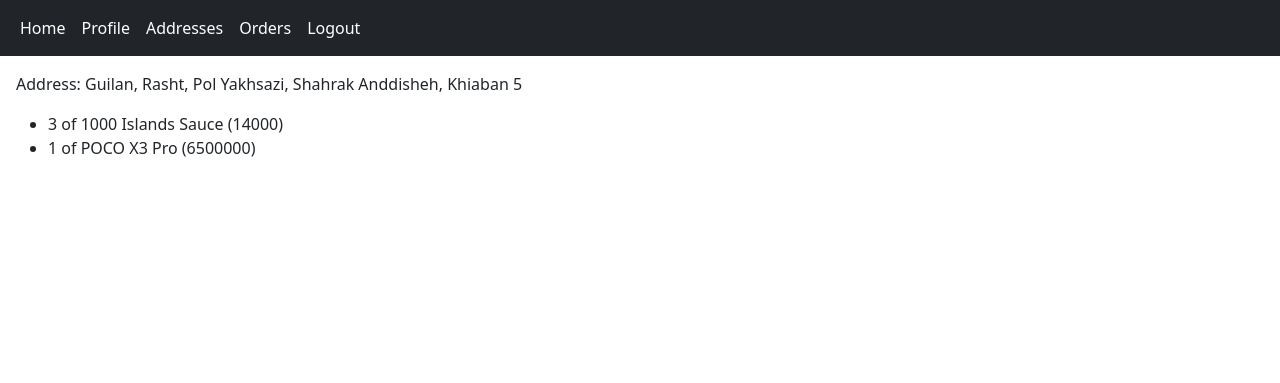
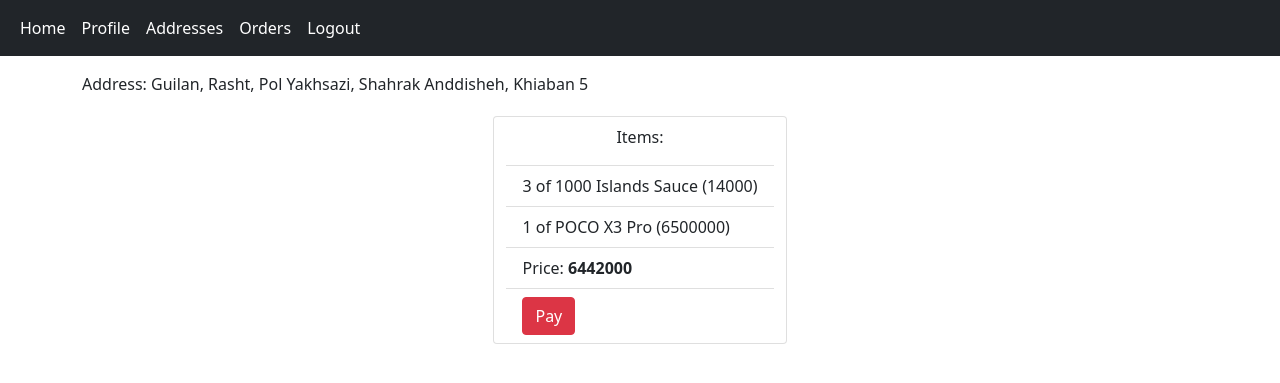
Before and after one commit to ABolouk/Online-Shop-Django, a Django app: page /customer/order_history/1 in a window 1280 px wide. Shown: the top 383 px of the page. Run offline with Django 4.2, Linux system fonts and the light colour scheme; a user stored in the database is signed in; data comes from the database, SQL or seed files in the repository.

Commit message:
refined order items

```diff
--- a/online_shop/templates/customer/order_items.html
+++ b/online_shop/templates/customer/order_items.html
@@ -5,10 +5,26 @@
 
 {% block title %}{% translate "Order " %}{{ order.id }}{% translate "itmes" %}{% endblock %}
 {% block content %}
-    <p>{% translate "Address: " %}{{ order.address }}</p>
-    <ul>
-        {% for order_item in order.orderitem_set.all %}
-            <li>{{ order_item.number }}{% translate " of " %}{{ order_item.product }}</li>
-        {% endfor %}
-    </ul>
+    <div class="container">
+        <div class="row justify-content-center">
+            <p>{% translate "Address: " %}{{ order.address }}</p>
+            <div class="card w-auto m-1 align-items-center">
+                <p class="mt-2">Items:</p>
+                <ul class="list-group list-group-flush">
+                    {% for order_item in order.orderitem_set.all %}
+                        <li class="list-group-item">
+                            {{ order_item.number }}{% translate " of " %}{{ order_item.product }}</li>
+                    {% endfor %}
+                    <li class="list-group-item">{% translate "Price:" %} <b>{{ order.total_price }}</b></li>
+                    <li class="list-group-item">
+                        {% if order.is_paid %}
+                            <a class="btn btn-success disabled" href="#">Paid</a>
+                        {% else %}
+                            <a class="btn btn-danger" href="#">Pay</a>
+                        {% endif %}
+                    </li>
+                </ul>
+            </div>
+        </div>
+    </div>
 {% endblock %}
```
